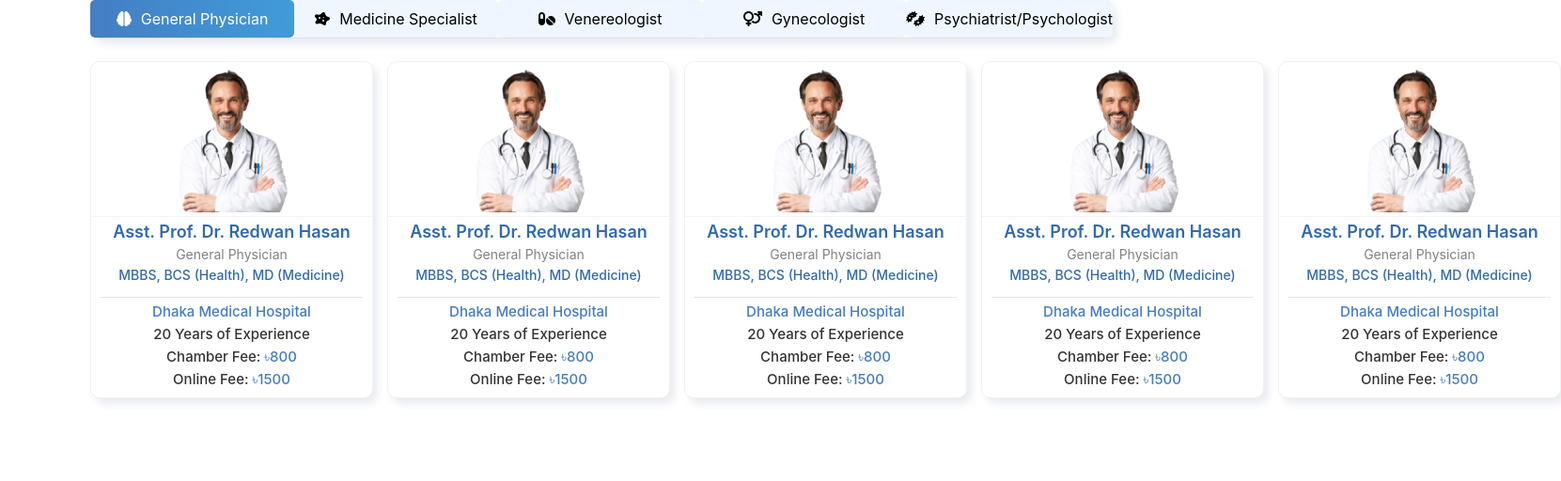
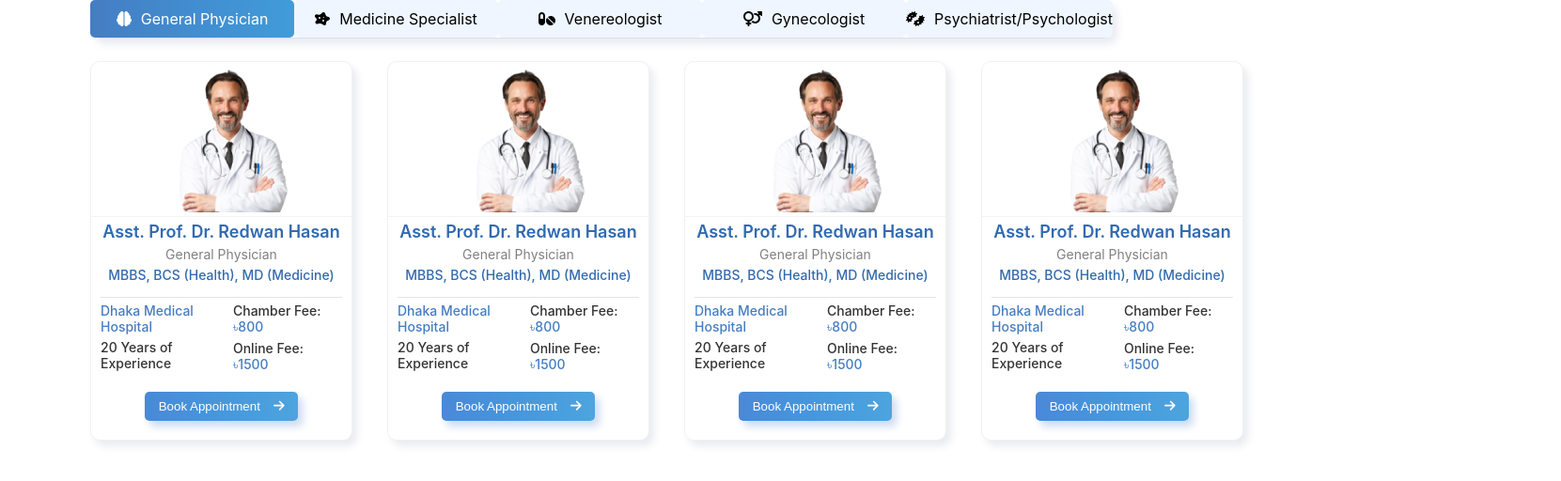
Before and after one commit to Sharif101/featuredDoctor, a React (Create React App) app: page / in a window 1280 px wide. Shown: the top 512 px of the page at 94% size, 1661 px wide, since content can reach past the window. Built offline with nearby package versions, Linux system fonts and the light colour scheme.

Commit message:
fix: docotr design

```diff
--- a/src/Compontents/FeaturedDoctor/Doctors/Doctors.jsx
+++ b/src/Compontents/FeaturedDoctor/Doctors/Doctors.jsx
@@ -1,5 +1,7 @@
 import classes from "./Doctors.module.css";
 import doctor from "../../../assets/FeaturedDoctor/Doctor.png";
+import { faArrowRight } from "@fortawesome/free-solid-svg-icons";
+import { FontAwesomeIcon } from "@fortawesome/react-fontawesome";
 
 export default function Doctors() {
   return (
@@ -14,8 +16,11 @@ export default function Doctors() {
             <p>MBBS, BCS (Health), MD (Medicine)</p>
           </div>
           <div className={classes.fee}>
+            <div className={classes.left}>
               <p>Dhaka Medical Hospital</p>
               <p>20 Years of Experience</p>
+            </div>
+            <div className={classes.right}>
               <p>
                 Chamber Fee: <span>৳800</span>
               </p>
@@ -23,6 +28,14 @@ export default function Doctors() {
                 Online Fee: <span>৳1500</span>
               </p>
             </div>
+          </div>
+          <button>
+            Book Appointment{" "}
+            <span>
+              {" "}
+              <FontAwesomeIcon icon={faArrowRight} />
+            </span>
+          </button>
         </div>
         {/* ------------------------------- */}
         <div className={classes.singleDoctor}>
@@ -33,8 +46,11 @@ export default function Doctors() {
             <p>MBBS, BCS (Health), MD (Medicine)</p>
           </div>
           <div className={classes.fee}>
+            <div className={classes.left}>
               <p>Dhaka Medical Hospital</p>
               <p>20 Years of Experience</p>
+            </div>
+            <div className={classes.right}>
               <p>
                 Chamber Fee: <span>৳800</span>
               </p>
@@ -42,6 +58,14 @@ export default function Doctors() {
                 Online Fee: <span>৳1500</span>
               </p>
             </div>
+          </div>
+          <button>
+            Book Appointment{" "}
+            <span>
+              {" "}
+              <FontAwesomeIcon icon={faArrowRight} />
+            </span>
+          </button>
         </div>
         {/* ------------------------------- */}
         <div className={classes.singleDoctor}>
@@ -52,8 +76,11 @@ export default function Doctors() {
             <p>MBBS, BCS (Health), MD (Medicine)</p>
           </div>
           <div className={classes.fee}>
+            <div className={classes.left}>
               <p>Dhaka Medical Hospital</p>
               <p>20 Years of Experience</p>
+            </div>
+            <div className={classes.right}>
               <p>
                 Chamber Fee: <span>৳800</span>
               </p>
@@ -61,6 +88,14 @@ export default function Doctors() {
                 Online Fee: <span>৳1500</span>
               </p>
             </div>
+          </div>
+          <button>
+            Book Appointment{" "}
+            <span>
+              {" "}
+              <FontAwesomeIcon icon={faArrowRight} />
+            </span>
+          </button>
         </div>
         {/* ------------------------------- */}
         <div className={classes.singleDoctor}>
@@ -71,8 +106,11 @@ export default function Doctors() {
             <p>MBBS, BCS (Health), MD (Medicine)</p>
           </div>
           <div className={classes.fee}>
+            <div className={classes.left}>
               <p>Dhaka Medical Hospital</p>
               <p>20 Years of Experience</p>
+            </div>
+            <div className={classes.right}>
               <p>
                 Chamber Fee: <span>৳800</span>
               </p>
@@ -81,24 +119,13 @@ export default function Doctors() {
               </p>
             </div>
           </div>
-        {/* ------------------------------- */}
-        <div className={classes.singleDoctor}>
-          <img src={doctor} alt="" />
-          <div className={classes.info}>
-            <p>Asst. Prof. Dr. Redwan Hasan</p>
-            <p>General Physician</p>
-            <p>MBBS, BCS (Health), MD (Medicine)</p>
-          </div>
-          <div className={classes.fee}>
-            <p>Dhaka Medical Hospital</p>
-            <p>20 Years of Experience</p>
-            <p>
-              Chamber Fee: <span>৳800</span>
-            </p>
-            <p>
-              Online Fee: <span>৳1500</span>
-            </p>
-          </div>
+          <button>
+            Book Appointment{" "}
+            <span>
+              {" "}
+              <FontAwesomeIcon icon={faArrowRight} />
+            </span>
+          </button>
         </div>
         {/* ------------------------------- */}
       </div>
--- a/src/Compontents/FeaturedDoctor/Doctors/Doctors.module.css
+++ b/src/Compontents/FeaturedDoctor/Doctors/Doctors.module.css
@@ -12,19 +12,44 @@
 }
 .allDoctors {
   display: grid;
-  grid-template-columns: repeat(5, 1fr);
+  grid-template-columns: repeat(4, 1fr);
   gap: 15px;
 }
 .singleDoctor {
+  width: 92%;
   background-color: white;
+  text-align: center;
   box-shadow: 5px 6px 8px #eaebf0;
-  text-align: center;
   border: 1px solid rgb(241, 241, 241);
   border-radius: 10px;
 }
 .singleDoctor > img {
   width: 299px;
   height: 160px;
+}
+.singleDoctor > button {
+  background-image: linear-gradient(
+    to right,
+    #4a89d8,
+    #4890da,
+    #4797dc,
+    #499edd,
+    #4da4de
+  );
+  box-shadow: 5px 6px 8px #cddbf1;
+  padding: 8px 15px;
+  margin: 20px 0;
+  border: none;
+  color: white;
+  border-radius: 5px;
+  transition: 0.6s;
+  cursor: pointer;
+}
+.singleDoctor > button > span {
+  padding-left: 10px;
+}
+.singleDoctor > button:hover {
+  opacity: 0.9;
 }
 .info {
   border-top: 1px solid rgb(243, 243, 243);
@@ -46,21 +71,26 @@
   padding: 5px 0;
 }
 .fee {
-  margin: 10px;
+  display: flex;
+  justify-content: space-around;
+  text-align: left;
+  margin: 0 10px;
+  margin-top: 10px;
   border-top: 1px solid rgb(228, 228, 228);
 }
-.fee > p {
-  font-size: 15px;
+.fee > div > p {
+  font-size: 14px;
   font-weight: 500;
   color: #333333;
 }
-.fee > p:nth-child(1) {
+.fee > .left > p:nth-child(1) {
   color: #457dc3;
   padding: 5px 0;
 }
-.fee > p:nth-child(3) {
+.fee > .right > p:nth-child(1) {
   padding: 5px 0;
 }
-.fee > p > span {
+
+.fee > .right > p > span {
   color: #457dc3;
 }
```
Lines whose indentation alone changed are shown as unchanged.
